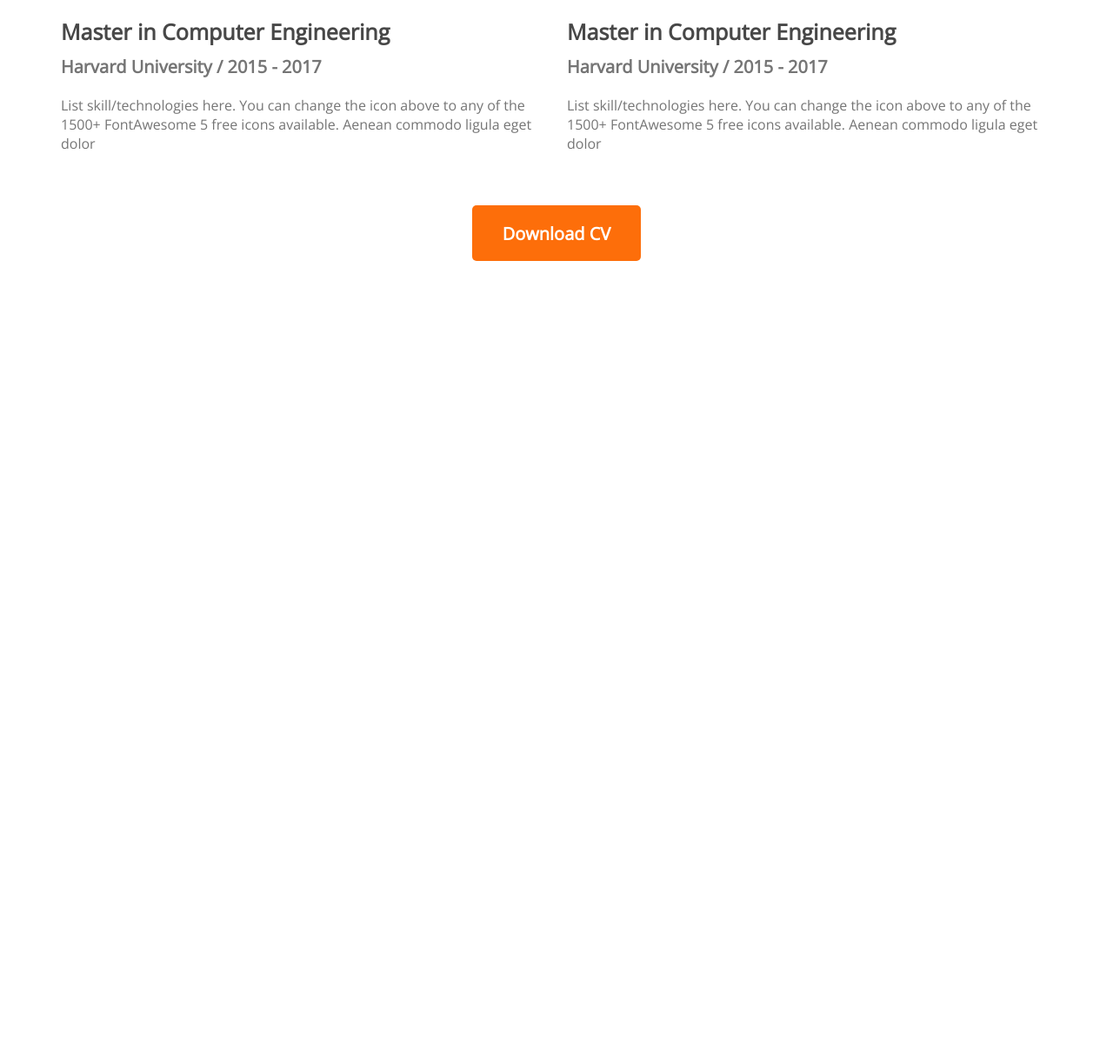
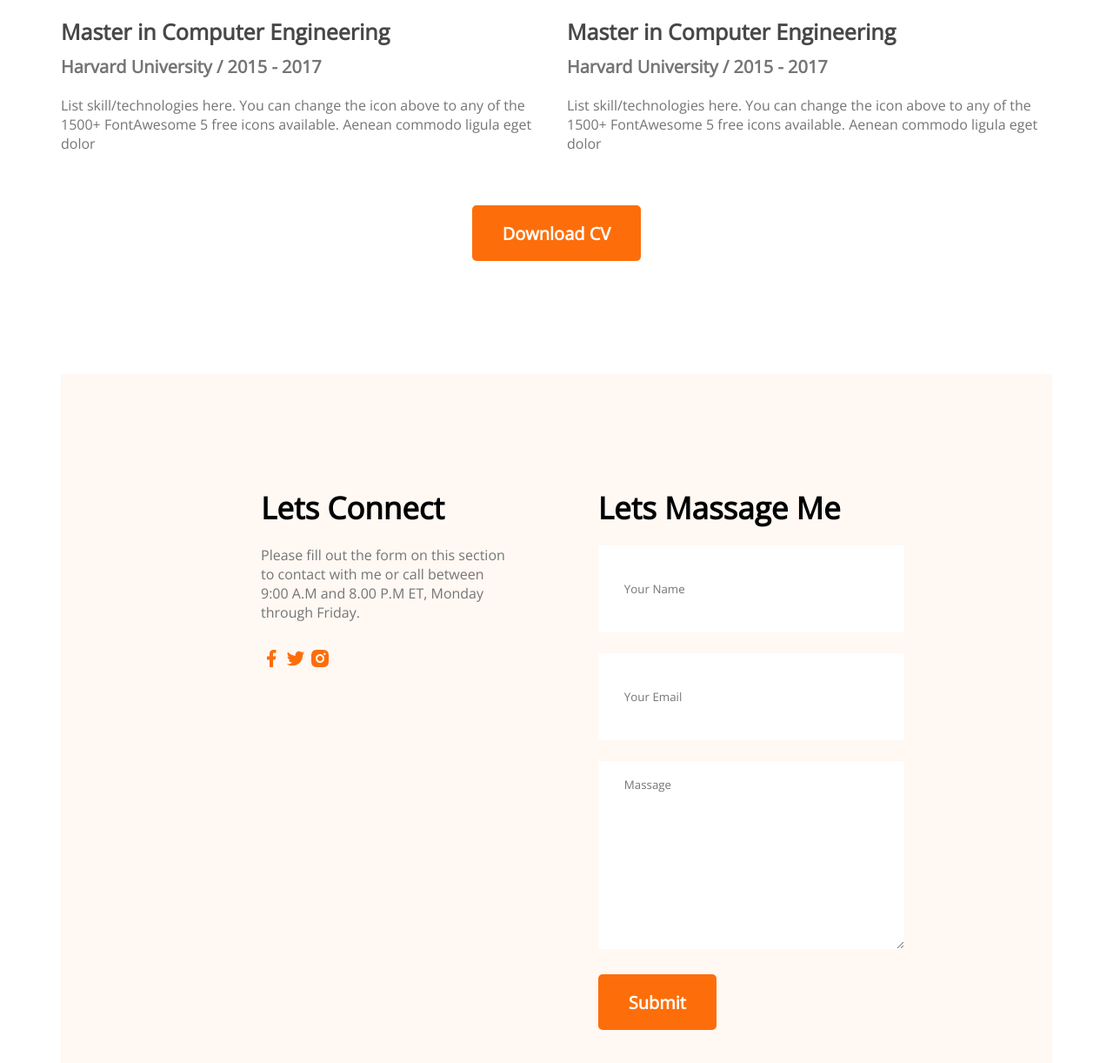
Before and after one commit to naimprodev/developer-portfolio, a plain HTML site: page index.html in a window 1280 px wide. Shown: the part 2798-4020 px from the top of the page at 87% size. Before the commit the page ends 3098 px from the top, so only its background shows below. Drawn offline with nearby package versions, Linux system fonts and the light colour scheme.

Commit message:
contac us added

```diff
--- a/index.html
+++ b/index.html
@@ -1,5 +1,6 @@
 <!DOCTYPE html>
 <html lang="en">
+
 <head>
     <meta charset="UTF-8">
     <meta http-equiv="X-UA-Compatible" content="IE=edge">
@@ -10,6 +11,7 @@
     <link rel="preconnect" href="https://fonts.gstatic.com" crossorigin>
     <link href="https://fonts.googleapis.com/css2?family=Open+Sans&family=Poppins&display=swap" rel="stylesheet">
 </head>
+
 <body>
     <header class="header">
         <nav>
@@ -25,7 +27,8 @@
             <div>
                 <h3 class="banner-subtitle">Hi, I am</h3>
                 <h1 class="banner-title">Mary Hardy</h1>
-                    <p class="banner-discription">Shot what able cold new see hold.Friendly as an betrayed formerly he. Morning because as to society behaved moments.</p>
+                <p class="banner-discription">Shot what able cold new see hold.Friendly as an betrayed formerly he.
+                    Morning because as to society behaved moments.</p>
                 <button class="btn-primary">Download CV</button>
             </div>
             <img src="images/hardy.png" alt="">
@@ -34,7 +37,10 @@
     <main>
         <section class="about">
             <h3 class="section-title">About Me</h3>
-            <p class="section-description">I, m a designer & developer with a passion for web design. I enjoy developing simple, clean and slick websites that provide real value to the end user. Thousands of clients have procured exceptional resulfs while working with me. Delivering work within time and budget which meets clients requirements in our mata.</p>
+            <p class="section-description">I, m a designer & developer with a passion for web design. I enjoy developing
+                simple, clean and slick websites that provide real value to the end user. Thousands of clients have
+                procured exceptional resulfs while working with me. Delivering work within time and budget which meets
+                clients requirements in our mata.</p>
             <div class="about-info-container">
                 <div class="about-info">
                     <p class="about-info-title">Name:</p>
@@ -60,22 +66,26 @@
                 <div class="skil">
                     <img src="images/icons/js.png" alt="">
                     <p class="skill-title">Vinilla Javascript</p>
-                    <p class="skill-description">Lorem ipsum dolor sit amet consectetur adipisicing elit. Aperiam accusantium aliquid ducimus dolorem, nobis perspiciatis?</p>
+                    <p class="skill-description">Lorem ipsum dolor sit amet consectetur adipisicing elit. Aperiam
+                        accusantium aliquid ducimus dolorem, nobis perspiciatis?</p>
                 </div>
                 <div class="skil">
                     <img src="images/icons/react.png" alt="">
                     <p class="skill-title">React</p>
-                    <p class="skill-description">Nobis, provident earum. Perferendis labore sapiente porro incidunt accusamus excepturi eveniet libero odit reiciendis possimus?</p>
+                    <p class="skill-description">Nobis, provident earum. Perferendis labore sapiente porro incidunt
+                        accusamus excepturi eveniet libero odit reiciendis possimus?</p>
                 </div>
                 <div class="skil">
                     <img src="images/icons/mongo.png" alt="">
                     <p class="skill-title">Mongodb</p>
-                    <p class="skill-description">Obcaecati velit ullam beatae aut eligendi eius architecto ipsam aperiam et! Dolore fuga beatae accusamus.</p>
+                    <p class="skill-description">Obcaecati velit ullam beatae aut eligendi eius architecto ipsam aperiam
+                        et! Dolore fuga beatae accusamus.</p>
                 </div>
                 <div class="skil">
                     <img src="images/icons/nodejs.png" alt="">
                     <p class="skill-title">Node js</p>
-                    <p class="skill-description">Obcaecati, animi ab hic, ipsa dolorem consequatur, quo consectetur suscipit ducimus voluptatum doloremque rerum necessitatibus!</p>
+                    <p class="skill-description">Obcaecati, animi ab hic, ipsa dolorem consequatur, quo consectetur
+                        suscipit ducimus voluptatum doloremque rerum necessitatibus!</p>
                 </div>
             </div>
         </section>
@@ -137,10 +147,40 @@
                 <button class="btn-primary">Download CV</button>
             </div>
         </section>
+        <!-- contac section -->
+        <section class="contac">
+            <div>
+                <h3 class="section-title">Lets Connect</h3>
+                <p class="section-description">
+                    Please fill out the form on this section to contact with me or call between 9:00 A.M and 8.00 P.M
+                    ET, Monday through Friday.
+                </p>
+                <a href="">
+                    <img src="images/icons/facebook.png" alt="">
+                </a>
+                <a href="">
+                    <img src="images/icons/twitter.png" alt="">
+                </a>
+                <a href="">
+                    <img src="images/icons/insta.png" alt="">
+                </a>
+            </div>
+            <div>
+                <h3 class="section-title">Lets Massage Me</h3>
+                <form action="">
+                    <input type="text" placeholder="Your Name">
+                    <input type="email" name="email" id="" placeholder="Your Email">
+                    <textarea name="" id="" cols="30" rows="10" placeholder="Massage"></textarea>
+                    <input class="btn-primary" type="submit" value="Submit">
+                </form>
+
+            </div>
+        </section>
 
     </main>
     <footer>
 
     </footer>
 </body>
+
 </html>
--- a/styles/portfolio.css
+++ b/styles/portfolio.css
@@ -71,9 +71,10 @@
 }
 
 /* main section style */
-section{
+section {
     margin-top: 130px;
 }
+
 main {
     max-width: 1140px;
     margin: 0 auto;
@@ -142,34 +143,67 @@
     margin-top: 30px;
     margin-bottom: 20px;
 }
-.skill-description{
+
+.skill-description {
     color: #757575;
 }
+
 /* resume style  */
-.resume-container{
+.resume-container {
     display: flex;
     gap: 24px;
 }
-.resume-items{
+
+.resume-items {
     margin-top: 30px;
     margin-bottom: 30px;
 }
-.resume .title{
+
+.resume .title {
     color: #474747;
     font-weight: 700;
     font-size: 25px;
     margin-bottom: 10px;
 }
-.resume .sub-title{
+
+.resume .sub-title {
     color: #757575;
     font-size: 20px;
     font-weight: 600;
     margin-bottom: 20px;
 }
-.resume .description{
+
+.resume .description {
     color: #757575;
 }
-.resume-button{
+
+.resume-button {
     margin-top: 30px;
     text-align: center;
 }
+
+/* contac style */
+.contac {
+    display: flex;
+    gap: 100px;
+    background-color: #FFF8F3;
+    padding: 130px 230px;
+}
+
+.contac .section-title {
+    text-align: left;
+}
+
+.contac input[type="text"], [type="email"], textarea {
+    margin-bottom: 24px;
+    width: 100%;
+    border: 0;
+    padding: 18px 30px;
+}
+
+input{
+    height: 64px;
+}
+.contac a{
+    text-decoration: none;
+}
```
Lines whose indentation alone changed are shown as unchanged.
